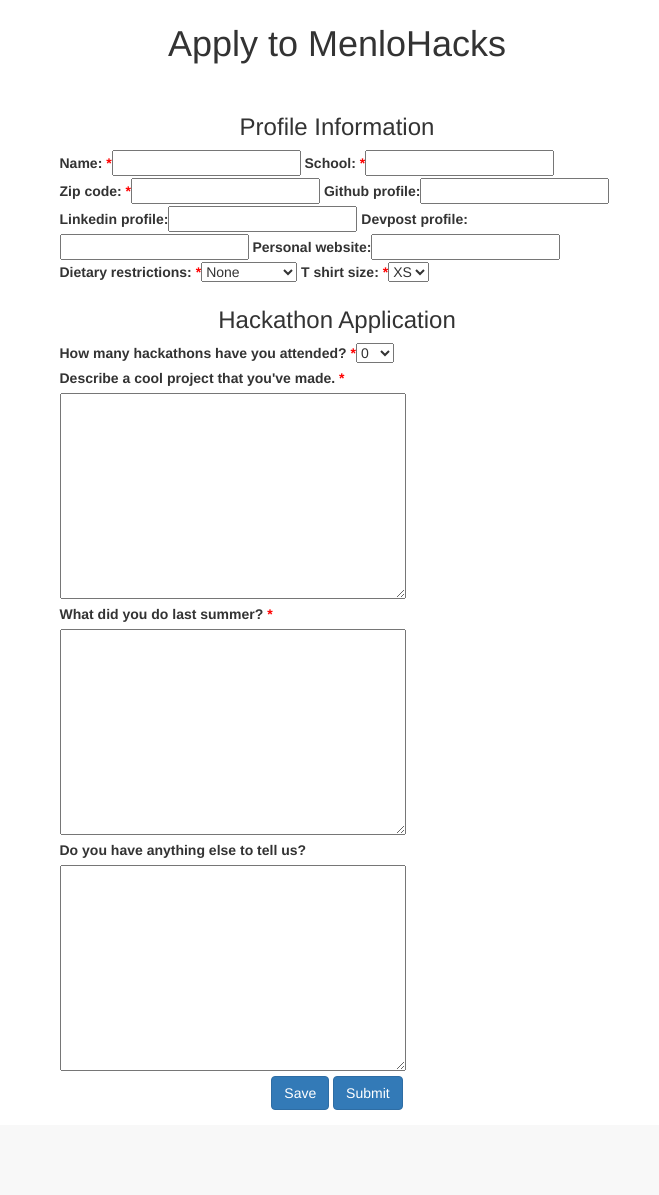
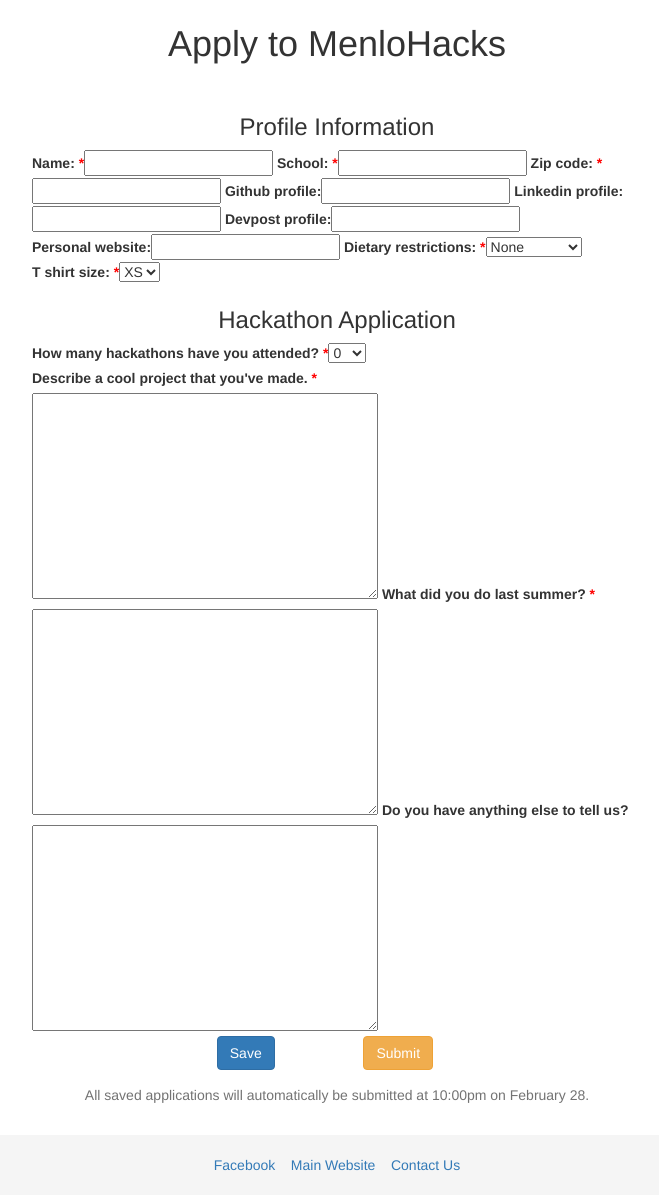
Before and after one commit to MenloHacks/StudentApplication, a Django app: page / in a window 1280 px wide. Shown: the part 51-1246 px from the top of the page, without its empty margins (303-962 px from the left). Before the commit the page ends 1161 px from the top, so only its background shows below. Run offline with Django 3.2, Linux system fonts and the light colour scheme; the visitor is signed in with stand-in values (Sample User, id 1); data that the repository does not hold is empty; some libraries are stand-ins or nearby versions.

Commit message:
Added application submission

```diff
--- a/application/static/application/main.css
+++ b/application/static/application/main.css
@@ -10,3 +10,28 @@
     content: ' *';
     color: red;
 }
+
+/* For footer */
+html {
+  position: relative;
+  min-height: 100%;
+}
+body {
+  /* Margin bottom by footer height */
+  margin-bottom: 80px;
+}
+.footer {
+  position: absolute;
+  bottom: 0;
+  width: 100%;
+  /* Set the fixed height of the footer here */
+  height: 60px;
+  background-color: #f5f5f5;
+}
+
+.container {
+  width: auto;
+}
+.container .text-muted {
+  margin: 20px 0;
+}
--- a/application/templates/application/index.html
+++ b/application/templates/application/index.html
@@ -13,14 +13,34 @@
             {{ prof_form|bootstrap }}<br/>
             <h3 class="text-center">Hackathon Application</h3>
             {{ app_form|bootstrap }}
+            <input type="hidden" id="id_submit" name="submit" value="false">
             <div class="row text-center">
-                <div class="form-group">
-                    <button type="submit" class="btn btn-primary">Save</button>
-                    <button type="submit" class="btn btn-primary">Submit</button>
+                <div class="form-group row">
+                    <div class="col-xs-3"></div>
+                    <div class="col-xs-6 row">
+                        <div class="col-xs-6">
+                            <button type="submit" class="btn btn-primary">Save</button>
+                        </div>
+                        <div class="col-xs-6">
+                            <button id="submit-button" type="submit" class="btn btn-warning">Submit</button>
+                        </div>
+                    </div>
+                    <div class="col-xs-3"></div>
                 </div>
+                <p class="help-block">
+                    All saved applications will automatically be submitted at 10:00pm on February 28.
+                </p>
             </div>
         </form>
     </div>
     <div class="col-sm-2 col-lg-3"></div>
 </div>
+
+<script>
+$("#submit-button").click(function(e) {
+    var willSubmit = confirm("Are you sure you want to submit your MenloHacks application?");
+    $("#id_submit").val(willSubmit);
+    return willSubmit;
+});
+</script>
 {% endblock %}
--- a/application/templates/base.html
+++ b/application/templates/base.html
@@ -46,5 +46,14 @@
     {% endif %}
     {% block content %}{% endblock %}
 </div>
+<footer class="footer">
+    <div class="container">
+        <p class="text-muted text-center">
+            <a target="_blank" href="https://www.facebook.com/menlohacks">Facebook</a>&nbsp;&nbsp;&nbsp;
+            <a target="_blank" href="http://menlohacks.com/">Main Website</a>&nbsp;&nbsp;&nbsp;
+            <a target="_blank" href="mailto:hello@menlhacks.com">Contact Us</a>
+        </p>
+    </div>
+</footer>
 </body>
 </html>
--- a/application/views.py
+++ b/application/views.py
@@ -16,22 +16,31 @@
 # Create your views here.
 class Index(LoginRequiredMixin, View):
     def get(self, request, prof_form=None, app_form=None):
+        is_submitted = False
+        try:
+            is_submitted = request.user.application.submitted
+        except Exception:
+            pass
+
         if not prof_form:
             try:
                 prof_form = ProfileForm(instance=request.user.profile)
             except Exception:
                 prof_form = ProfileForm()
-        if not app_form:
-            try:
-                app_form = ApplicationForm(instance=request.user.application)
-            except Exception:
-                app_form = ApplicationForm()
 
-        return render(
-            request,
-            "application/index.html",
-            {'prof_form':prof_form, 'app_form':app_form}
-        )
+        if not is_submitted:
+            if not app_form:
+                try:
+                    app_form = ApplicationForm(instance=request.user.application)
+                except Exception:
+                    app_form = ApplicationForm()
+            return render(
+                request,
+                "application/index.html",
+                {'prof_form':prof_form, 'app_form':app_form}
+            )
+        else:
+            return render(request, "application/applied.html", {'prof_form':prof_form})
 
     def post(self, request):
         prof_form = ProfileForm(request.POST)
@@ -46,11 +55,15 @@
             new_prof.save()
 
             try:
+                if request.user.application.submitted == True:
+                    return redirect('application:index')
                 request.user.application.delete()
             except Exception:
                 pass
             new_app = app_form.save(commit=False)
             new_app.user = request.user
+            if request.POST.get("submit") == "true":
+                new_app.submitted = True
             new_app.save()
             return redirect('application:index')
         else:
```
Also changed, not shown: application/templates/application/applied.html (added, +25 -0 lines).
